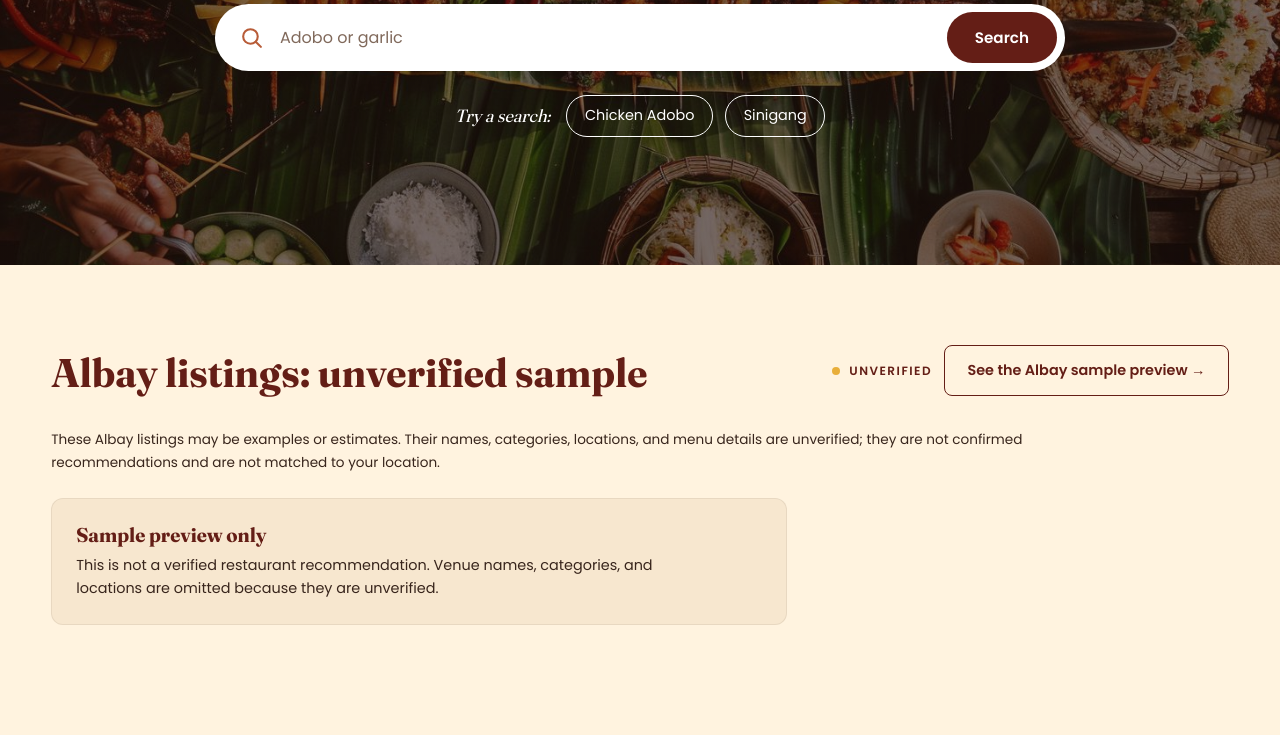
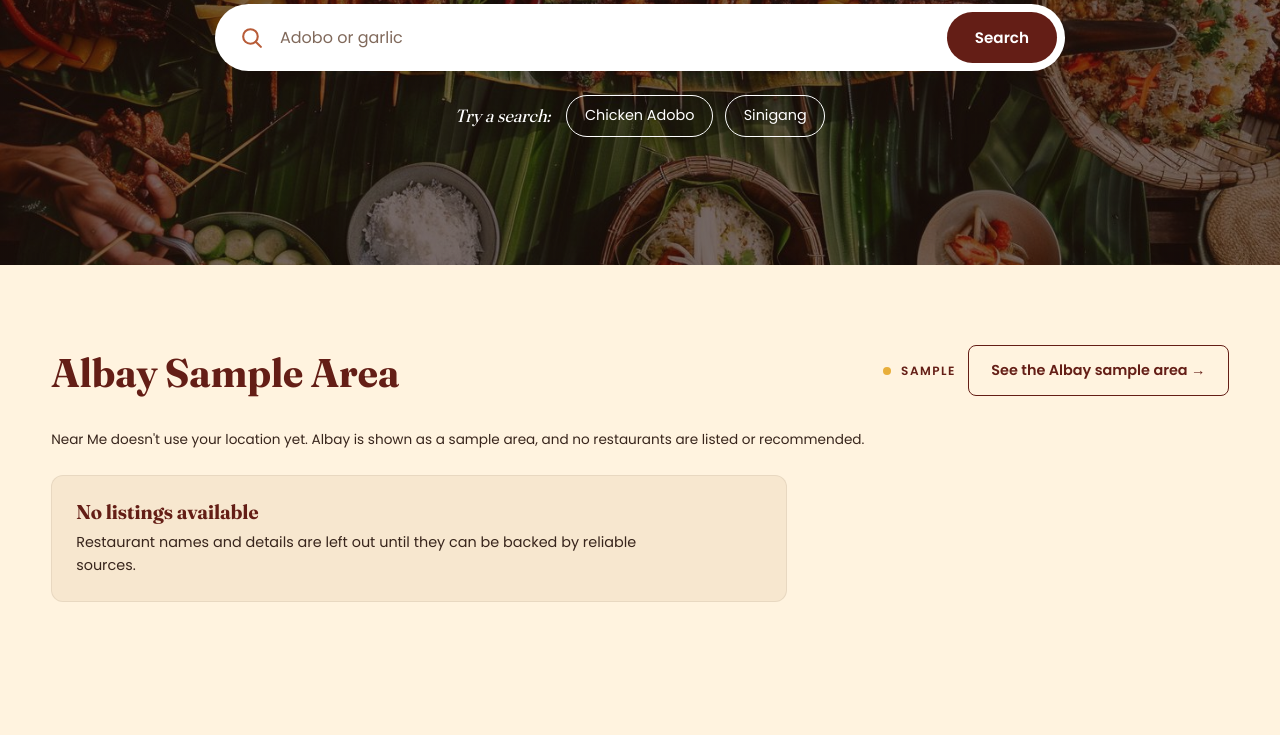
Before and after one commit to warmnights/kain-tayo, a plain HTML site: page index.html in a window 1280 px wide. Shown: the part 466-1201 px from the top of the page. Drawn offline with Linux system fonts and the light colour scheme.

Commit message:
Reword Albay sample and Near Me notices for clarity
Rename 'Albay Preview' to 'Albay Sample Area'.
State plainly that location search is unavailable.
Use 'sample' consistently across both pages.

```diff
--- a/index.html
+++ b/index.html
@@ -103,32 +103,30 @@
             <div class="near-me-container">
                 <div class="near-me-header">
                     <div>
-                        <h2>Albay listings: unverified sample</h2>
+                        <h2>Albay Sample Area</h2>
                     </div>
 
                     <div class="near-me-actions">
                         <div class="restaurant-status">
                             <span class="status-dot"></span>
-                            <span>UNVERIFIED</span>
+                            <span>SAMPLE</span>
                         </div>
 
                         <a href="pages/near-me.html" class="near-me-link">
-                            See the Albay sample preview →
+                            See the Albay sample area →
                         </a>
                     </div>
                 </div>
 
                 <p class="restaurant-disclaimer">
-                    These Albay listings may be examples or estimates. Their names,
-                    categories, locations, and menu details are unverified; they are
-                    not confirmed recommendations and are not matched to your location.
+                    Near Me doesn't use your location yet. Albay is shown as a sample area,
+                    and no restaurants are listed or recommended.
                 </p>
 
                 <div class="restaurant-preview-notice">
-                    <h3>Sample preview only</h3>
+                    <h3>No listings available</h3>
                     <p>
-                        This is not a verified restaurant recommendation. Venue names,
-                        categories, and locations are omitted because they are unverified.
+                        Restaurant names and details are left out until they can be backed by reliable sources.
                     </p>
                 </div>
             </div>
```
Also changed, not shown: pages/near-me.html (+2 -2 lines), 1 other file.
